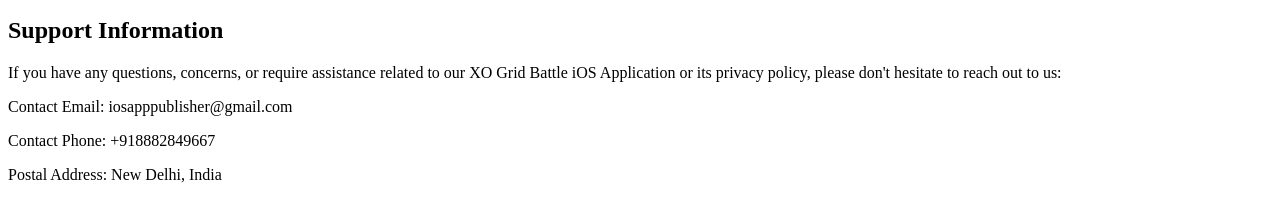
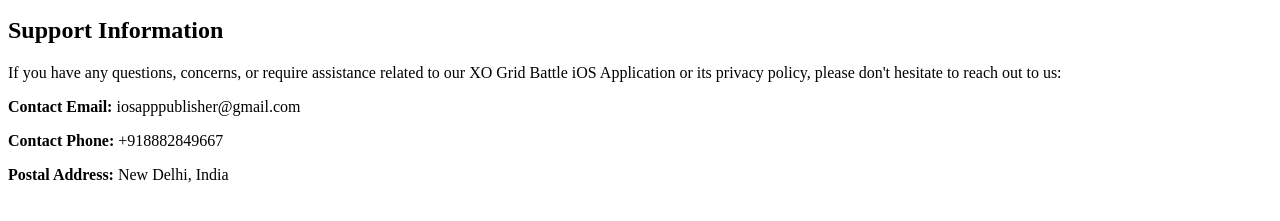
Before and after one commit to iosapppublisher/XOGridBattle, a plain HTML site: page Support.html in a window 1280 px wide. Shown: the part 101-322 px from the top of the page. Drawn offline with Linux system fonts and the light colour scheme.

Commit message:
Changed the content

```diff
--- a/Support.html
+++ b/Support.html
@@ -16,9 +16,9 @@
     <section>
         <h2>Support Information</h2>
         <p>If you have any questions, concerns, or require assistance related to our XO Grid Battle iOS Application or its privacy policy, please don't hesitate to reach out to us:</p>
-        <p>Contact Email: iosapppublisher@gmail.com</p>
-        <p>Contact Phone: +918882849667</p>
-        <p>Postal Address: New Delhi, India</p>
+        <p><b>Contact Email:</b> iosapppublisher@gmail.com</p>
+        <p><b>Contact Phone:</b> +918882849667</p>
+        <p><b>Postal Address:</b> New Delhi, India</p>
     </section>
 </body>
 
```
